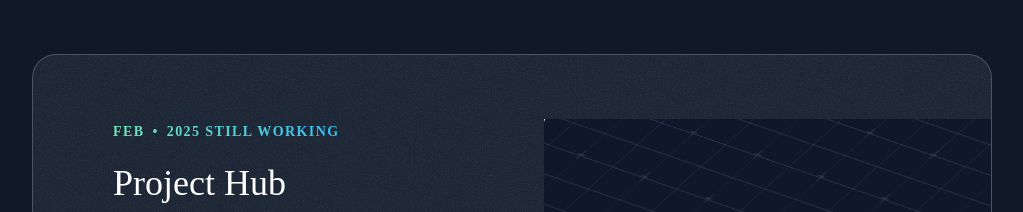
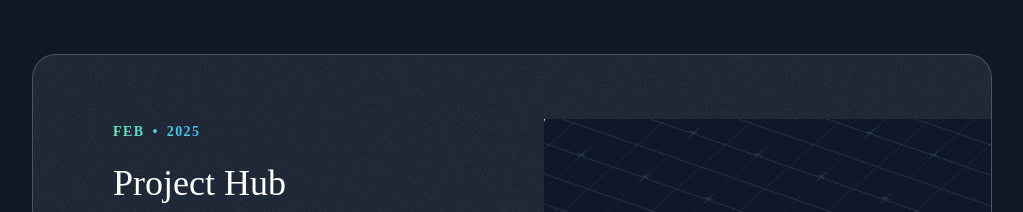
Before and after one commit to GAURAV07C/gaurav07c_portfolio, a Next.js app: page / in a window 1280 px wide. Shown: the part 2260-2472 px from the top of the page, without its empty margins (128-1151 px from the left). Built offline with nearby package versions, Linux system fonts and the light colour scheme; a web font is replaced by a local one.

Commit message:
fix: update company and year formatting in portfolioProjects

```diff
--- a/src/data/data.ts
+++ b/src/data/data.ts
@@ -31,8 +31,8 @@
 
 export const portfolioProjects = [
   {
-    company: "Feb",
-    year: "2025 still working",
+    company: "Feb ",
+    year: "2025 ",
     title: "Project Hub ",
     results: [
       {
```
